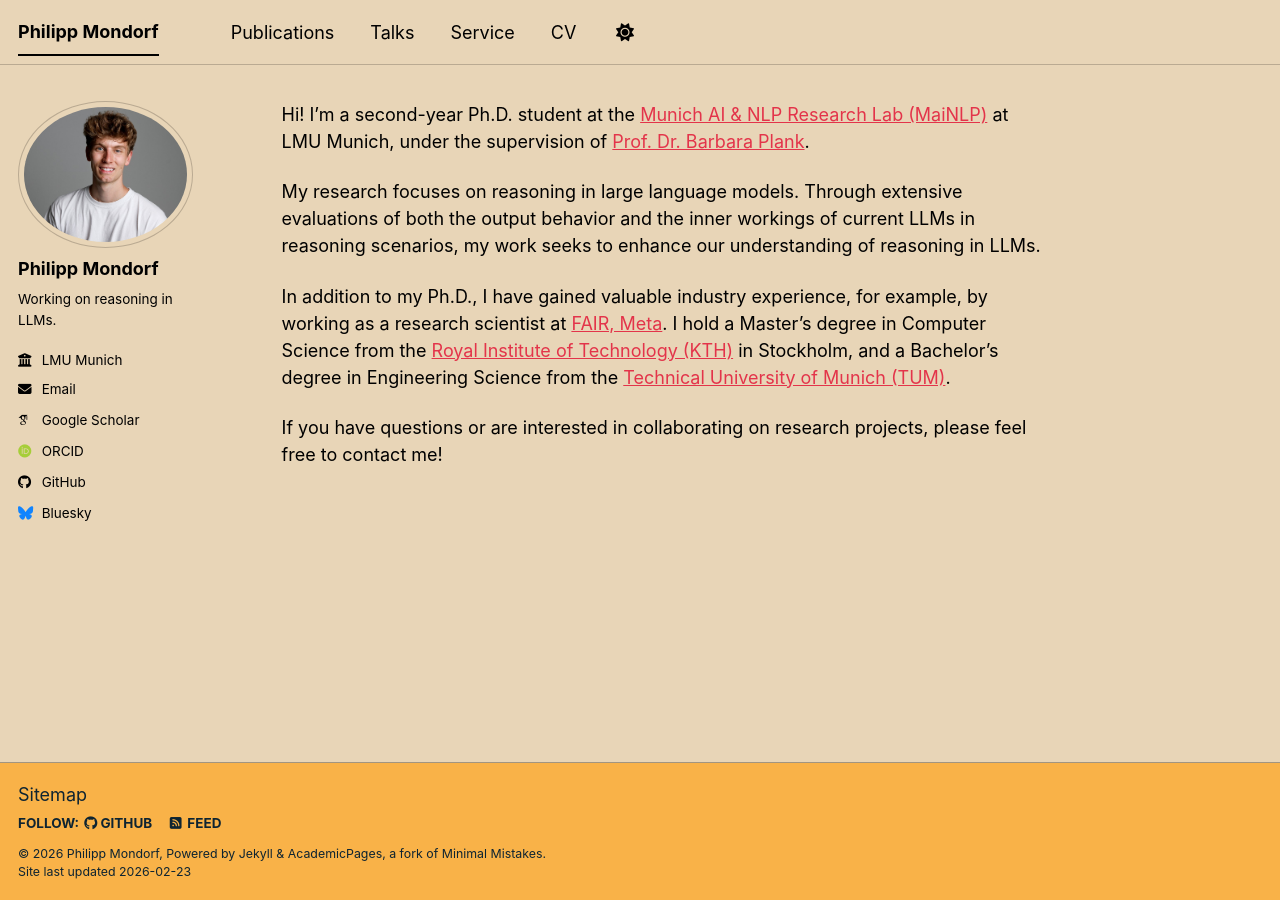
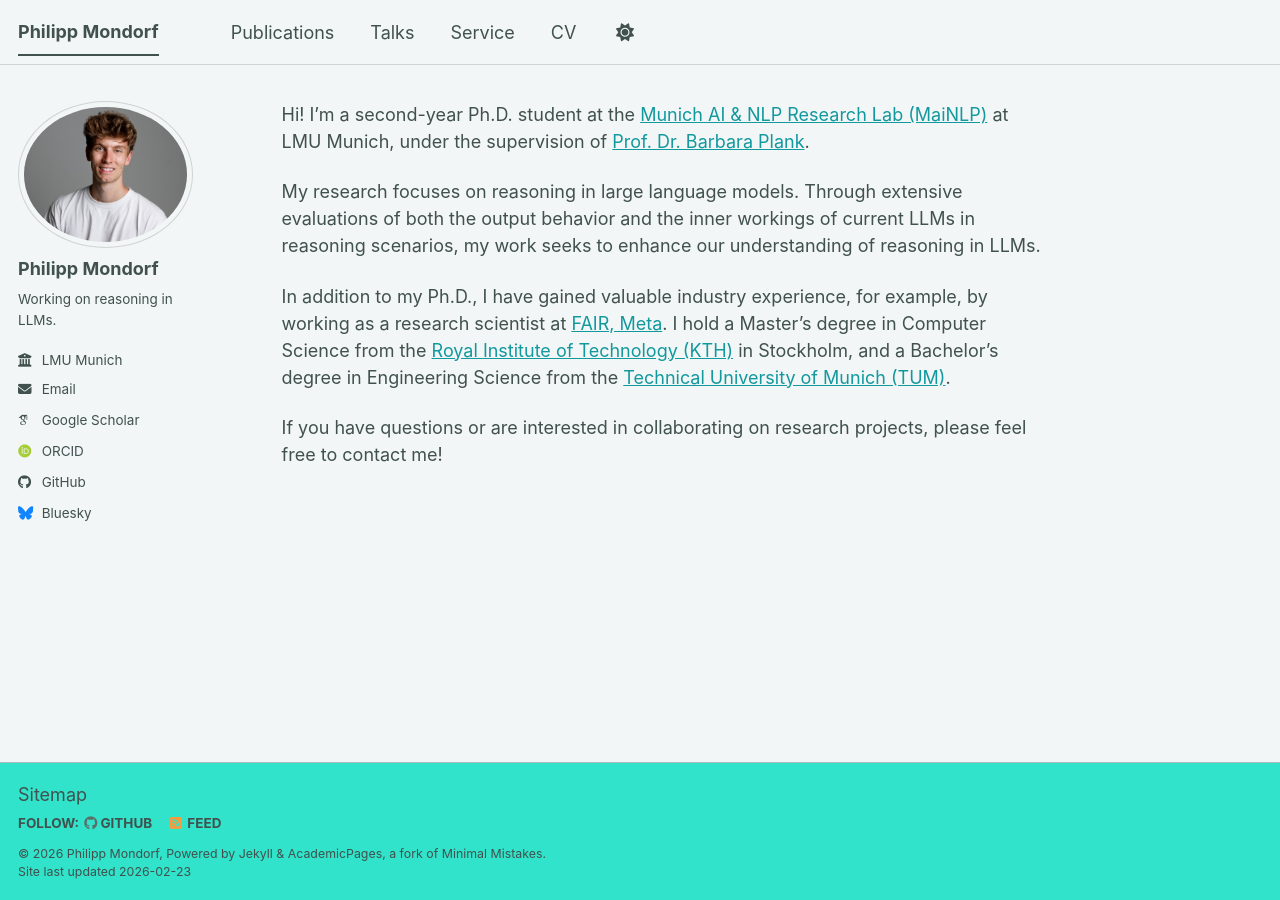
Before and after one commit to PMMon/pmmon.github.io, a Jekyll site: the page built from _pages/about.md, in a window 1280 px wide. Built offline with Jekyll 4.4.1, drawn with Linux system fonts in a browser that asks for light colours; some web fonts are replaced; a script bundle is joined from its source files by our own code; library files that are not in the unit come from our copies.

Commit message:
try mint

```diff
--- a/_config.yml
+++ b/_config.yml
@@ -8,7 +8,7 @@
 
 # Basic Site Settings
 locale                   : "en-US"
-site_theme               : "sunrise" # The available themes options are "default", "air", "sunrise", "mint", "dirt" and "contrast"
+site_theme               : "mint" # The available themes options are "default", "air", "sunrise", "mint", "dirt" and "contrast"
 title                    : "Philipp Mondorf"
 title_separator          : "-"
 name                     : &name "Philipp Mondorf"
```
